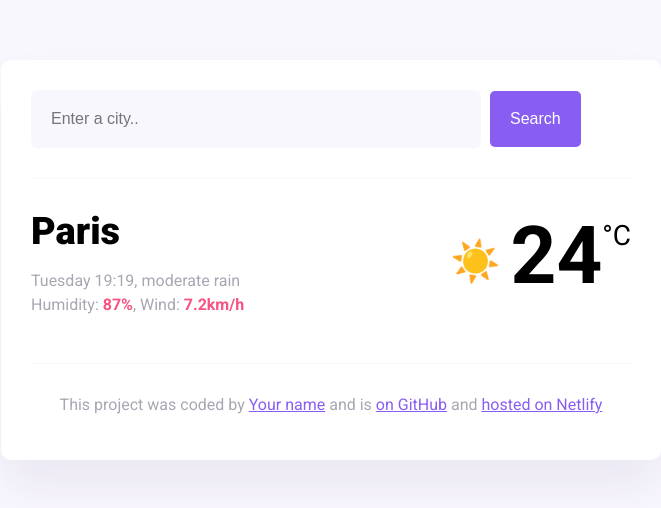
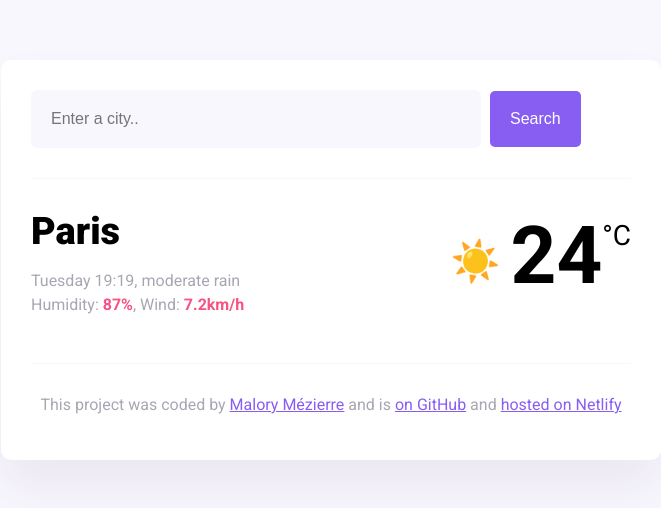
Before and after one commit to malory171/SheCodes_Homework_W6, a website built with Parcel: page index.html in a window 1280 px wide. Shown: the whole page, without its empty margins (309-970 px from the left). Built offline with nearby package versions, Linux system fonts and the light colour scheme.

Commit message:
Link included GitHub profile

```diff
--- a/index.html
+++ b/index.html
@@ -47,8 +47,10 @@
       <footer>
         <p>
           This project was coded by
-          <a href="#" target="_blank">Your name</a> and is
-          <a href="#" target="_blank"> on GitHub</a> and
+          <a href="https://github.com/malory171" target="_blank"
+            >Malory Mézierre</a
+          >
+          and is <a href="#" target="_blank"> on GitHub</a> and
           <a href="#" target="_blank">hosted on Netlify</a>
         </p>
       </footer>
```
